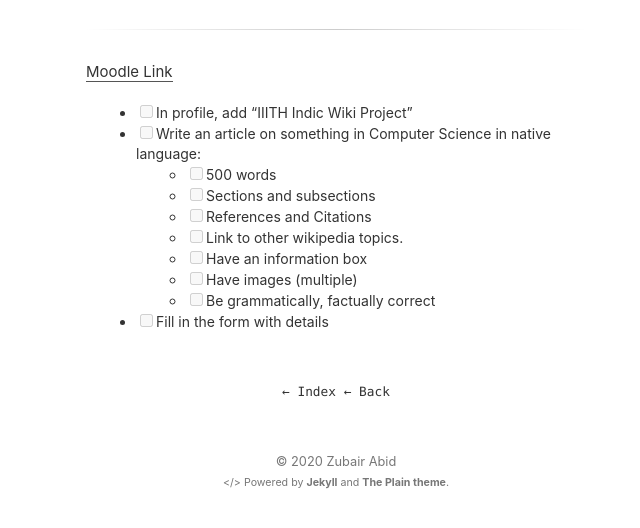
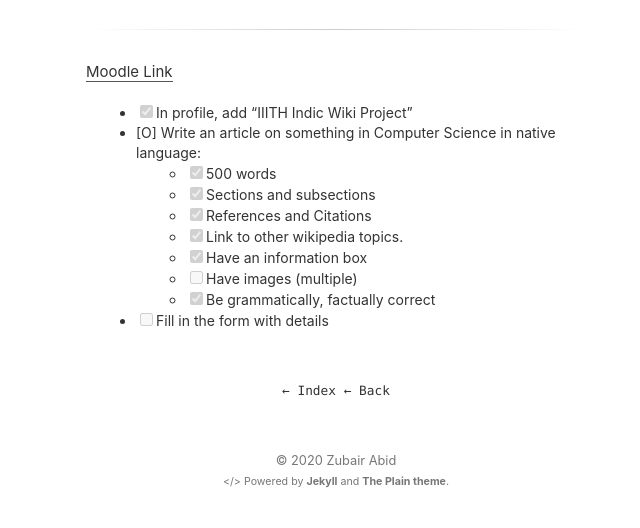
Before and after one commit to zubairabid/Semester7, a Jekyll site: the page built from subjects/IRE/Assignments/1.md, in a window 1280 px wide. Shown: the part 196-724 px from the top of the page, without its empty margins (304-944 px from the left). Built offline with Jekyll 4.4.1, drawn with Linux system fonts in a browser that asks for light colours.

```diff
--- a/subjects/IRE/Assignments/1.md
+++ b/subjects/IRE/Assignments/1.md
@@ -6,13 +6,13 @@ layout: page
 
 [Moodle Link](https://moodle.iiit.ac.in/mod/assign/view.php?id=24794)
 
-- [ ] In profile, add "IIITH Indic Wiki Project"
-- [ ] Write an article on something in Computer Science in native language:
-    - [ ] 500 words
-    - [ ] Sections and subsections
-    - [ ] References and Citations
-    - [ ] Link to other wikipedia topics.
-    - [ ] Have an information box
+- [X] In profile, add "IIITH Indic Wiki Project"
+- [O] Write an article on something in Computer Science in native language:
+    - [X] 500 words
+    - [X] Sections and subsections
+    - [X] References and Citations
+    - [X] Link to other wikipedia topics.
+    - [X] Have an information box
     - [ ] Have images (multiple)
-    - [ ] Be grammatically, factually correct
+    - [X] Be grammatically, factually correct
 - [ ] Fill in the form with details
```
Also changed, not shown: index.md (+5 -1 lines), subjects/cogsci/Assignments/1.md (added, +17 -0 lines), subjects/cogsci/Notes/2.md (added, +85 -0 lines), subjects/cogsci/index.md (+9 -0 lines), subjects/cogsci/Notes/2_percept_sc.png (added), subjects/cogsci/Notes/2_percept_scnum.png (added), 7 other files.
